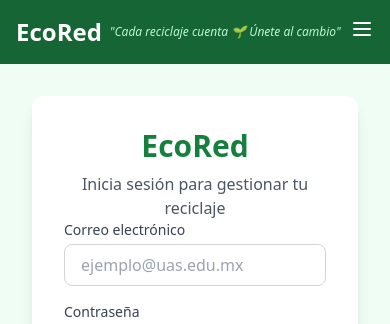
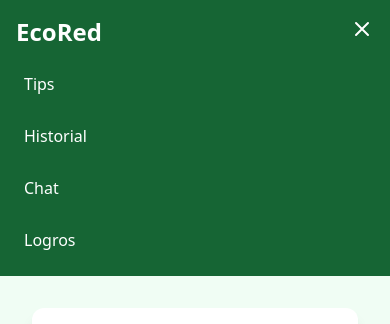
Before and after one commit to OSCARKL27/EcoRed, a React (Vite) app: page /login in a window 390 px wide. Both pictures are taken after a click on the button 362 px from the left and 29 px from the top of the page. Shown: the top 324 px of the page. Built offline with nearby package versions, Linux system fonts and the light colour scheme; no server answers.

Commit message:
diseno telefono

```diff
--- a/src/components/Navigation.jsx
+++ b/src/components/Navigation.jsx
@@ -5,6 +5,7 @@ import { useEffect, useState } from "react";
 
 export default function Navigation() {
   const [user, setUser] = useState(null);
+  const [mobileMenuOpen, setMobileMenuOpen] = useState(false);
 
   // Escuchar cambios en la autenticación
   useEffect(() => {
@@ -17,6 +18,7 @@ export default function Navigation() {
   const handleLogout = async () => {
     try {
       await signOut(auth);
+      setMobileMenuOpen(false); // Cerrar el menú móvil al desloguearse
     } catch (error) {
       console.error("Error al cerrar sesión:", error);
     }
@@ -28,12 +30,13 @@ export default function Navigation() {
         <div className="flex justify-between items-center py-4">
           {/* Logo */}
           <div className="flex items-center gap-2">
-                <Link to="/" className="text-2xl font-bold">EcoRed</Link>
-                 <p className="text-xs text-green-200 italic">
+            <Link to="/" className="text-2xl font-bold">EcoRed</Link>
+            <p className="hidden sm:inline text-xs text-green-200 italic">
               "Cada reciclaje cuenta 🌱 Únete al cambio"
-              </p>
+            </p>
           </div>
-          {/* Menú */}
+
+          {/* Menú para desktop */}
           <div className="hidden md:flex items-center gap-6">
             <Link to="/tips" className="hover:underline">Tips</Link>
             <Link to="/historial" className="hover:underline">Historial</Link>
@@ -51,15 +54,67 @@ export default function Navigation() {
             )}
           </div>
 
-          {/* Menú móvil (opcional) */}
+          {/* Botón del menú móvil */}
           <div className="md:hidden">
-            <button className="text-white">
+            <button
+              className="text-white focus:outline-none"
+              onClick={() => setMobileMenuOpen(!mobileMenuOpen)}
+            >
               <svg className="w-6 h-6" fill="none" stroke="currentColor" viewBox="0 0 24 24">
-                <path strokeLinecap="round" strokeLinejoin="round" strokeWidth="2" d="M4 6h16M4 12h16M4 18h16"/>
+                {mobileMenuOpen ? (
+                  <path strokeLinecap="round" strokeLinejoin="round" strokeWidth="2" d="M6 18L18 6M6 6l12 12" />
+                ) : (
+                  <path strokeLinecap="round" strokeLinejoin="round" strokeWidth="2" d="M4 6h16M4 12h16M4 18h16" />
+                )}
               </svg>
             </button>
           </div>
         </div>
+
+        {/* Menú móvil */}
+        {mobileMenuOpen && (
+          <div className="md:hidden pb-4">
+            <div className="flex flex-col space-y-3">
+              <Link
+                to="/tips"
+                className="hover:bg-green-700 p-2 rounded"
+                onClick={() => setMobileMenuOpen(false)}
+              >
+                Tips
+              </Link>
+              <Link
+                to="/historial"
+                className="hover:bg-green-700 p-2 rounded"
+                onClick={() => setMobileMenuOpen(false)}
+              >
+                Historial
+              </Link>
+              <Link
+                to="/chat"
+                className="hover:bg-green-700 p-2 rounded"
+                onClick={() => setMobileMenuOpen(false)}
+              >
+                Chat
+              </Link>
+              <Link
+                to="/logros"
+                className="hover:bg-green-700 p-2 rounded"
+                onClick={() => setMobileMenuOpen(false)}
+              >
+                Logros
+              </Link>
+
+              {user && (
+                <button
+                  onClick={handleLogout}
+                  className="bg-red-600 hover:bg-red-700 px-3 py-2 rounded text-sm text-left"
+                >
+                  Cerrar Sesión
+                </button>
+              )}
+            </div>
+          </div>
+        )}
       </div>
     </nav>
   );
```
